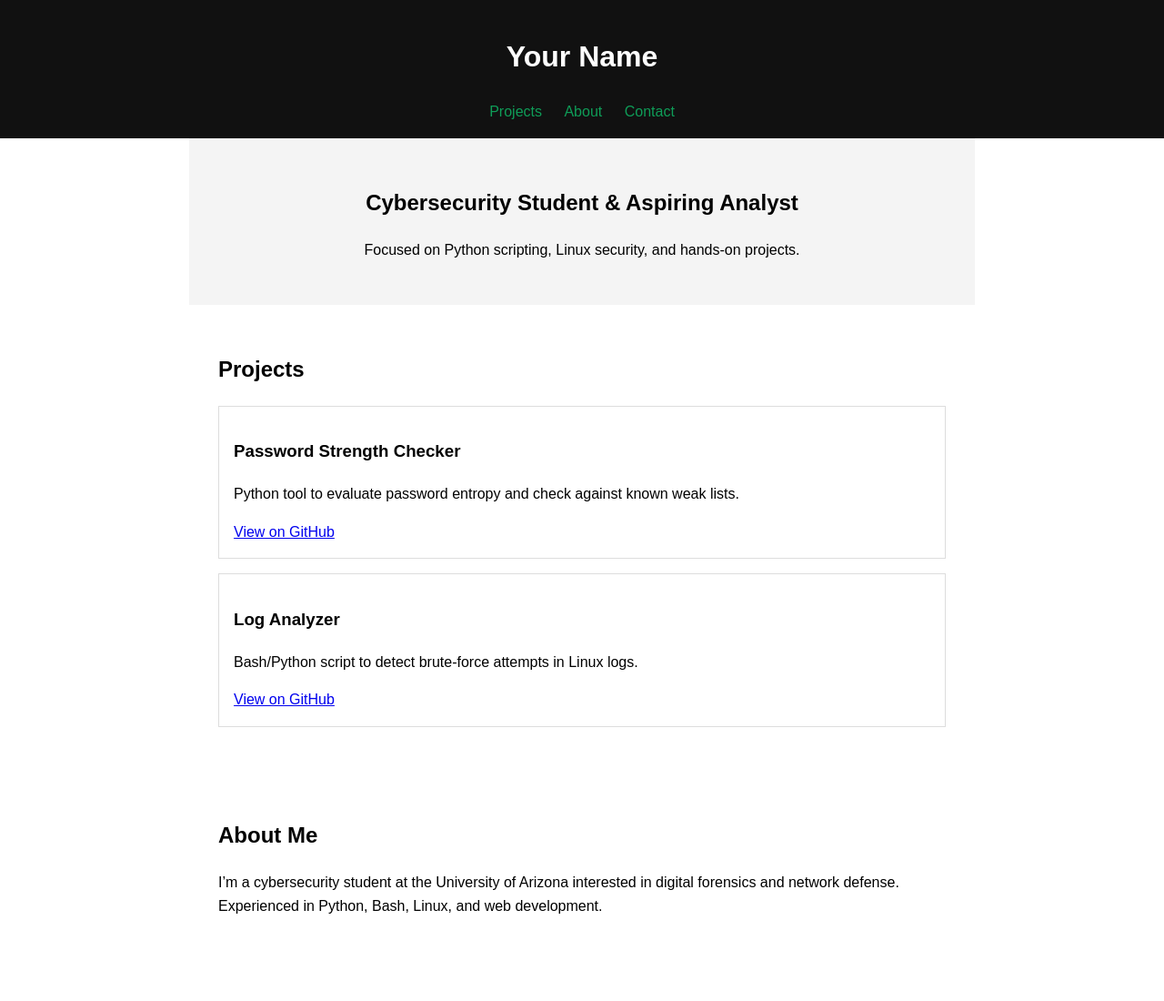
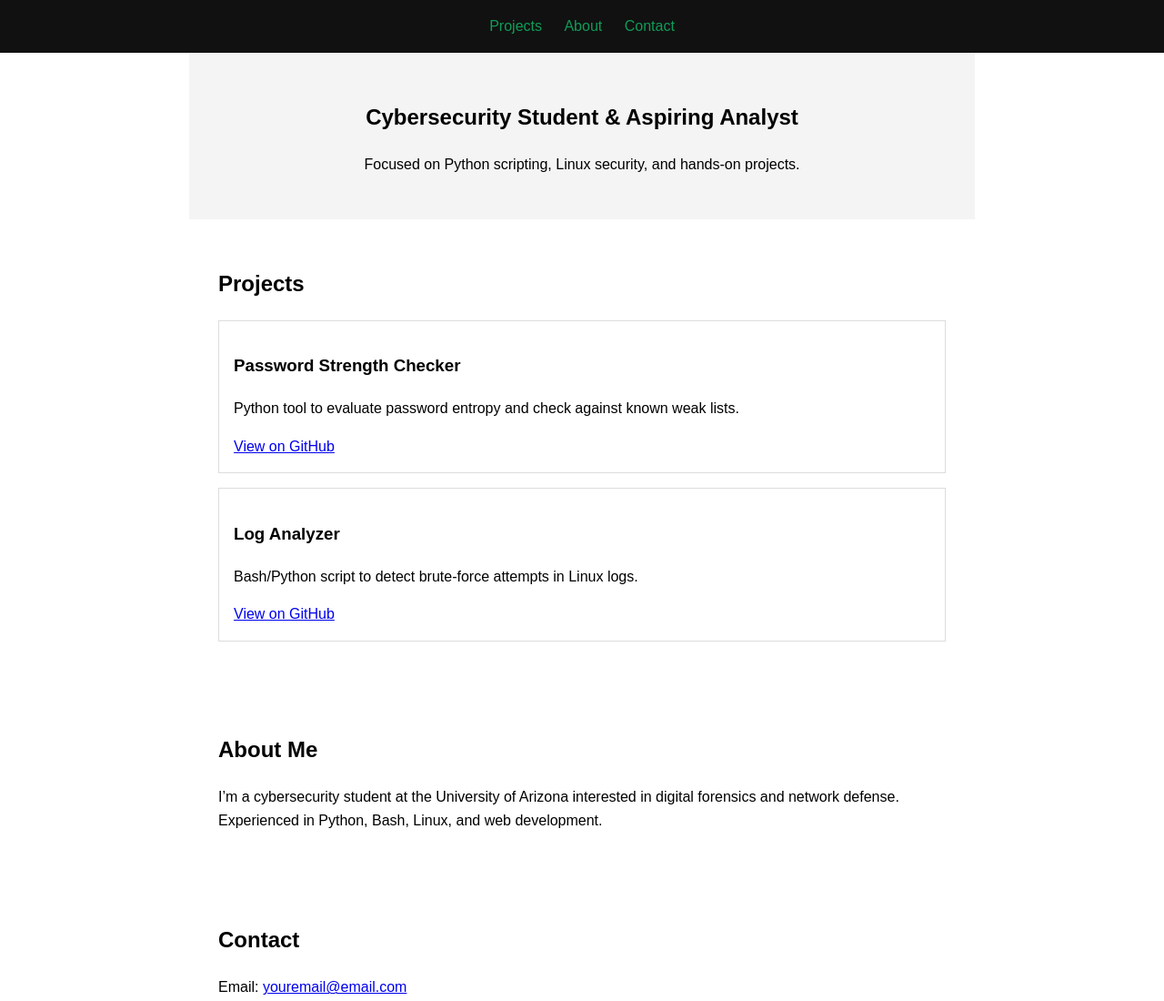
Before and after one commit to McKIrish/Mckirish-Portfolio, a plain HTML site: page index.html in a window 1280 px wide. Shown: the top 1100 px of the page at 91% size. Drawn offline with Linux system fonts and the light colour scheme.

Commit message:
Update index.html

```diff
--- a/index.html
+++ b/index.html
@@ -3,12 +3,11 @@
 <head>
   <meta charset="UTF-8" />
   <meta name="viewport" content="width=device-width, initial-scale=1.0">
-  <title>Your Name - Cybersecurity Portfolio</title>
+  <title>McKayla Irish - Cybersecurity Portfolio</title>
   <link rel="stylesheet" href="style.css" />
 </head>
 <body>
   <header>
-    <h1>Your Name</h1>
     <nav>
       <a href="#projects">Projects</a>
       <a href="#about">About</a>
```
